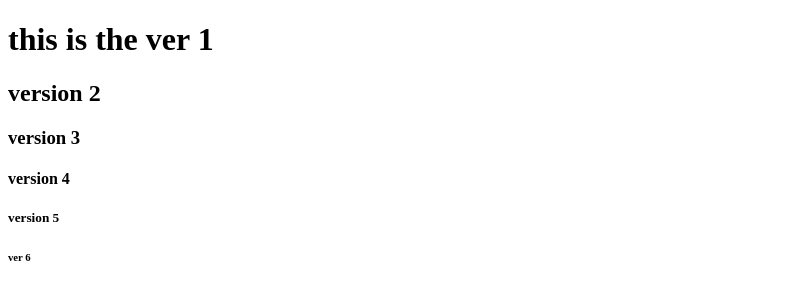
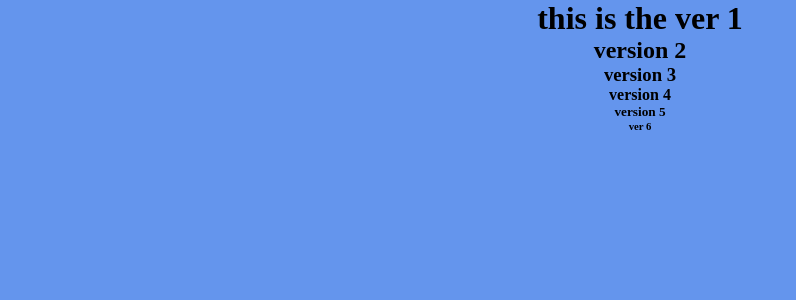
Before and after one commit to mahee8975/index.html, a plain HTML site: page index.html in a window 1280 px wide. Shown: the whole page, without its empty margins (0-796 px from the left). Drawn offline with Linux system fonts and the light colour scheme.

Commit message:
added design for website

```diff
--- a/index.html
+++ b/index.html
@@ -4,6 +4,7 @@
     <meta charset="UTF-8" />
     <meta name="viewport" content="width=device-width, initial-scale=1.0" />
     <title>Document</title>
+    <link rel="stylesheet" href="style.css" />
   </head>
   <body>
     <h1>this is the ver 1</h1>
--- /dev/null
+++ b/style.css
@@ -0,0 +1,8 @@
+*{
+  text-align: center;
+  box-sizing: border-box;
+  margin: 0;
+  padding: 0;
+  color: whitegitn ;
+  background-color: cornflowerblue;
+}
```
